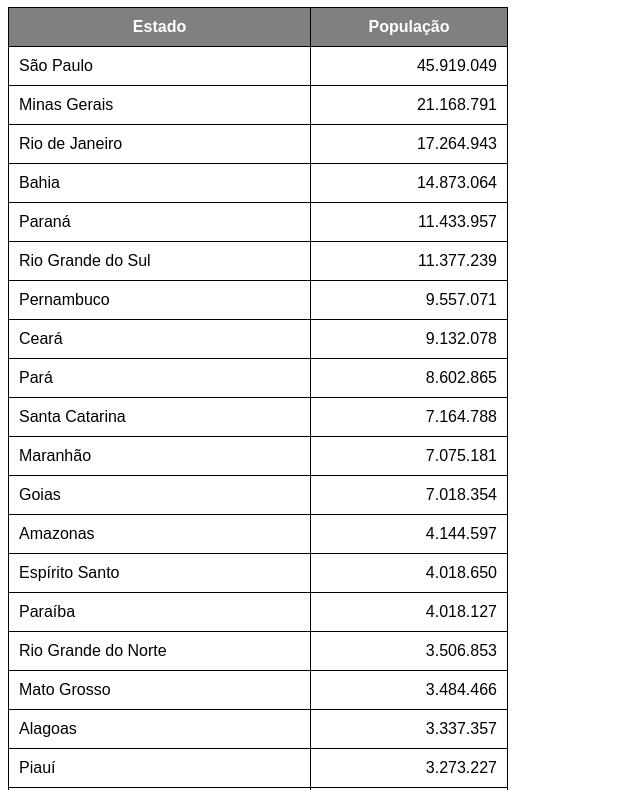
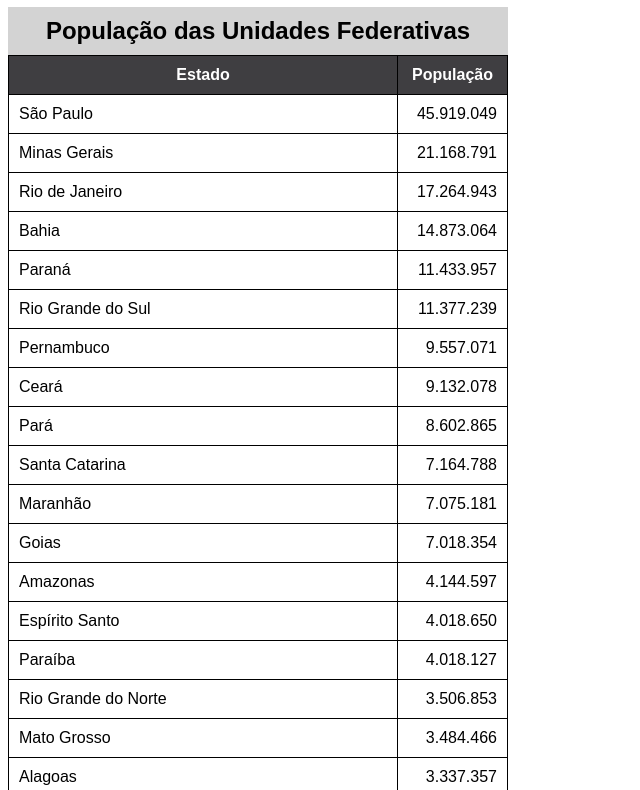
Before and after one commit to higorsalessilva/html-css, a plain HTML site: page exercicios/ex023/tabela002.html in a window 1280 px wide. Shown: the part 73-863 px from the top of the page, without its empty margins (0-640 px from the left). Drawn offline with Linux system fonts and the light colour scheme.

Commit message:
Cap21 Aula05 de HTML/CSS
atualizando o ex023 tabela002

```diff
--- a/exercicios/ex023/tabela002.html
+++ b/exercicios/ex023/tabela002.html
@@ -19,8 +19,15 @@
             padding: 10px;
         }
 
+        caption {
+            font-size: 1.5em;
+            font-weight: bold;
+            padding: 10px;
+            background-color: lightgrey;
+        }
+
         thead, tfoot {
-            background-color: gray;
+            background-color: #3f3e41;
             color: white;
         }
 
@@ -32,10 +39,11 @@
 <body>
     <h1>Uso de tabelas Grandes</h1>
     <table>
+        <caption> População das Unidades Federativas</caption>
         <thead>
             <tr>
-                <th>Estado</th>
-                <th>População</th>
+                <th scope="col">Estado</th>
+                <th scope="col" style="width: 50px;">População</th>
             </tr>
         </thead>
         <tbody>
```
